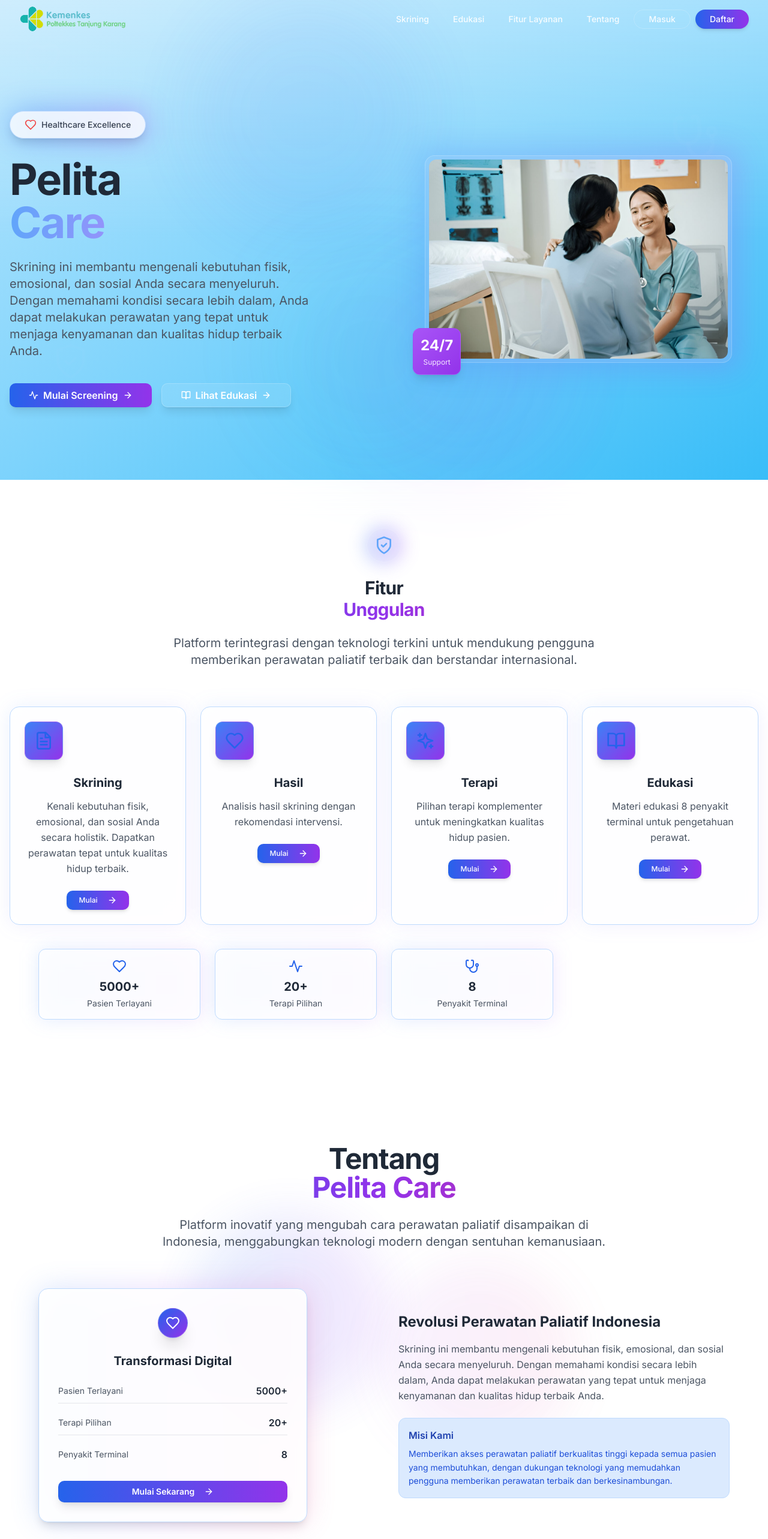
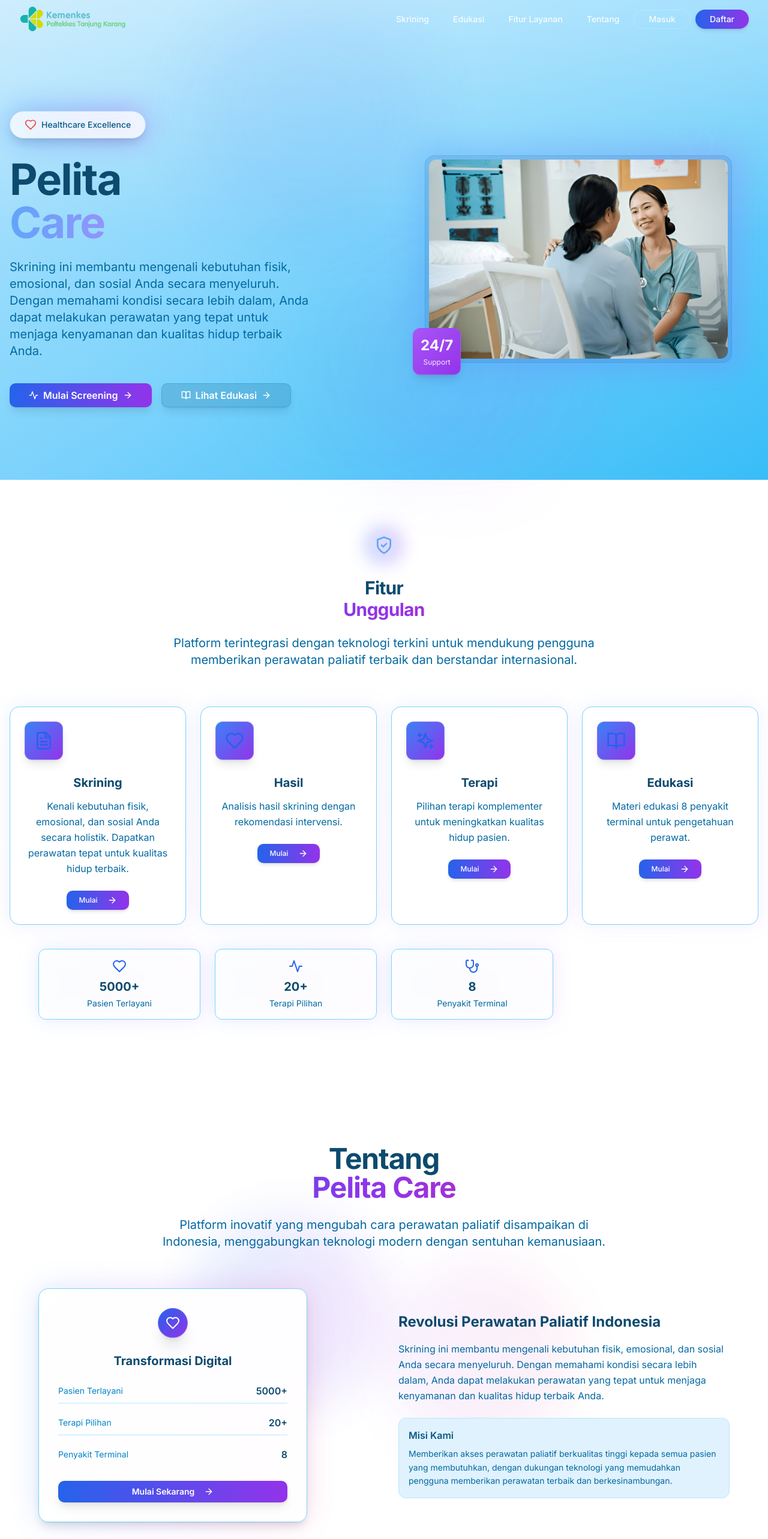
Before and after one commit to aryasetiap/paliatif-care-web, a Next.js app: page / in a window 1280 px wide. Shown: the top 2566 px of the page at 60% size. Built offline with nearby package versions, Linux system fonts and the light colour scheme.

Commit message:
Penyesesuaian warna homepage

```diff
--- a/src/app/page.tsx
+++ b/src/app/page.tsx
@@ -153,7 +153,7 @@
               initial={{ opacity: 0, x: -50 }}
               animate={leftSectionInView ? { opacity: 1, x: 0 } : { opacity: 0, x: -50 }}
               transition={{ duration: 0.8, ease: 'easeOut' }}
-              className="text-gray-800 lg:text-left text-center gpu-accelerated"
+              className="text-sky-900 lg:text-left text-center gpu-accelerated"
             >
               {/* Modern Healthcare Badge */}
               <motion.div
@@ -166,7 +166,7 @@
                   <div className="absolute inset-0 bg-gradient-to-r from-blue-500 to-purple-500 rounded-full blur-xl opacity-50 animate-pulse"></div>
                   <div className="relative bg-white/80 backdrop-blur-md border border-blue-200 rounded-full px-6 py-3 flex items-center space-x-2 shadow-lg">
                     <Heart className="h-5 w-5 text-red-500" />
-                    <span className="text-sm font-medium text-gray-700">Healthcare Excellence</span>
+                    <span className="text-sm font-medium text-sky-800">Healthcare Excellence</span>
                   </div>
                 </div>
               </motion.div>
@@ -179,7 +179,7 @@
                   transition={{ duration: 0.8, delay: 0.4, ease: 'easeOut' }}
                   className="text-4xl md:text-6xl lg:text-7xl font-bold tracking-tight leading-tight"
                 >
-                  <span className="text-gray-800">Pelita</span>
+                  <span className="text-sky-900">Pelita</span>
                   <span className="block text-transparent bg-clip-text bg-gradient-to-r from-blue-400 via-purple-400 to-pink-400">
                     Care
                   </span>
@@ -191,7 +191,7 @@
                   transition={{ duration: 0.8, delay: 0.6, ease: 'easeOut' }}
                   className="space-y-4"
                 >
-                  <p className="text-lg md:text-xl text-gray-600 leading-relaxed max-w-lg mx-auto lg:mx-0">
+                  <p className="text-lg md:text-xl text-sky-700 leading-relaxed max-w-lg mx-auto lg:mx-0">
                     Skrining ini membantu mengenali kebutuhan fisik, emosional, dan sosial Anda
                     secara menyeluruh. Dengan memahami kondisi secara lebih dalam, Anda dapat
                     melakukan perawatan yang tepat untuk menjaga kenyamanan dan kualitas hidup
@@ -224,7 +224,7 @@
 
                 <Button
                   size="lg"
-                  className="relative bg-white/10 backdrop-blur-md border border-white/20 text-white hover:bg-white/20 shadow-lg hover:shadow-white/10 transform hover:scale-105 transition-all duration-300 px-8 py-4 text-base font-semibold w-full sm:w-auto group"
+                  className="relative bg-sky-800/20 backdrop-blur-md border border-sky-600/30 text-white hover:bg-sky-800/30 shadow-lg hover:shadow-sky-800/20 transform hover:scale-105 transition-all duration-300 px-8 py-4 text-base font-semibold w-full sm:w-auto group"
                   asChild
                 >
                   <Link href="/edukasi">
@@ -257,7 +257,7 @@
                   className="relative"
                 >
                   <div className="absolute -inset-3 bg-gradient-to-r from-blue-500 to-purple-500 rounded-2xl blur-xl opacity-20 animate-pulse"></div>
-                  <div className="relative bg-white/10 backdrop-blur-md border border-white/20 rounded-2xl p-1.5">
+                  <div className="relative bg-sky-800/10 backdrop-blur-md border border-sky-600/20 rounded-2xl p-1.5">
                     <Image
                       src="/assets/hero-image.jpg"
                       alt="Healthcare Professional with Patient"
@@ -323,12 +323,12 @@
             </motion.div>
 
             <h2 className="text-xl md:text-2xl lg:text-3xl font-bold mb-6 tracking-tight leading-tight">
-              <span className="text-gray-800">Fitur</span>
+              <span className="text-sky-900">Fitur</span>
               <span className="block text-transparent bg-clip-text bg-gradient-to-r from-blue-600 via-purple-600 to-pink-600">
                 Unggulan
               </span>
             </h2>
-            <p className="text-lg md:text-xl text-gray-600 max-w-3xl mx-auto leading-relaxed">
+            <p className="text-lg md:text-xl text-sky-700 max-w-3xl mx-auto leading-relaxed">
               Platform terintegrasi dengan teknologi terkini untuk mendukung pengguna memberikan
               perawatan paliatif terbaik dan berstandar internasional.
             </p>
@@ -352,7 +352,7 @@
                     <div className="absolute inset-0 bg-gradient-to-br from-blue-500/10 to-purple-500/10 rounded-2xl blur-lg group-hover:blur-xl transition-all duration-500"></div>
 
                     {/* Card Content */}
-                    <div className="relative h-full bg-white/90 backdrop-blur-lg border border-blue-200 rounded-2xl p-6 hover:bg-white hover:shadow-xl transition-all duration-500 hover:scale-105">
+                    <div className="relative h-full bg-white/95 backdrop-blur-lg border border-sky-300 rounded-2xl p-6 hover:bg-white hover:shadow-xl hover:shadow-sky-500/20 transition-all duration-500 hover:scale-105">
                       {/* Icon Container */}
                       <motion.div
                         whileHover={{ scale: 1.05, rotate: 3 }}
@@ -363,12 +363,12 @@
                       </motion.div>
 
                       {/* Title */}
-                      <h3 className="text-xl font-bold text-gray-800 mb-3 text-center group-hover:text-blue-600 transition-colors duration-300">
+                      <h3 className="text-xl font-bold text-sky-900 mb-3 text-center group-hover:text-blue-600 transition-colors duration-300">
                         {feature.title}
                       </h3>
 
                       {/* Description */}
-                      <p className="text-gray-600 leading-relaxed mb-6 text-center">
+                      <p className="text-sky-700 leading-relaxed mb-6 text-center">
                         {feature.description}
                       </p>
 
@@ -412,10 +412,10 @@
               >
                 <div className="group relative">
                   <div className="absolute inset-0 bg-gradient-to-r from-blue-500/15 to-purple-500/15 rounded-xl blur-lg group-hover:blur-xl transition-all duration-300"></div>
-                  <div className="relative bg-white/80 backdrop-blur-lg border border-blue-200 rounded-xl p-3 sm:p-4 hover:bg-white hover:shadow-lg transition-all duration-300">
+                  <div className="relative bg-white/85 backdrop-blur-lg border border-sky-300 rounded-xl p-3 sm:p-4 hover:bg-white hover:shadow-lg hover:shadow-sky-500/20 transition-all duration-300">
                     <Icon className="h-5 w-5 sm:h-6 sm:w-6 mx-auto mb-2 text-blue-600 group-hover:scale-110 transition-transform duration-300" />
-                    <div className="text-lg sm:text-xl font-bold text-gray-800 mb-1">{stat.value}</div>
-                    <div className="text-xs sm:text-sm text-gray-600">{stat.label}</div>
+                    <div className="text-lg sm:text-xl font-bold text-sky-900 mb-1">{stat.value}</div>
+                    <div className="text-xs sm:text-sm text-sky-700">{stat.label}</div>
                   </div>
                 </div>
               </motion.div>
@@ -443,12 +443,12 @@
             {/* Section Header */}
             <div className="text-center mb-16">
               <h2 className="text-3xl md:text-4xl lg:text-5xl font-bold tracking-tight leading-tight mb-6">
-                <span className="text-gray-800">Tentang</span>
+                <span className="text-sky-900">Tentang</span>
                 <span className="block text-transparent bg-clip-text bg-gradient-to-r from-blue-600 via-purple-600 to-pink-600">
                   Pelita Care
                 </span>
               </h2>
-              <p className="text-lg md:text-xl text-gray-600 max-w-3xl mx-auto leading-relaxed">
+              <p className="text-lg md:text-xl text-sky-700 max-w-3xl mx-auto leading-relaxed">
                 Platform inovatif yang mengubah cara perawatan paliatif disampaikan di Indonesia,
                 menggabungkan teknologi modern dengan sentuhan kemanusiaan.
               </p>
@@ -469,7 +469,7 @@
                   <div className="absolute inset-0 bg-gradient-to-r from-blue-500 via-purple-500 to-pink-500 rounded-2xl blur-xl opacity-20"></div>
 
                   {/* Card Content */}
-                  <div className="relative bg-white/90 backdrop-blur-md border border-blue-200 rounded-2xl p-6 md:p-8 text-center shadow-lg">
+                  <div className="relative bg-white/95 backdrop-blur-md border border-sky-300 rounded-2xl p-6 md:p-8 text-center shadow-lg">
                     {/* Icon with Animation */}
                     <motion.div
                       animate={{
@@ -490,21 +490,21 @@
                     </motion.div>
 
                     {/* Card Title */}
-                    <h3 className="text-xl font-bold text-gray-800 mb-4">Transformasi Digital</h3>
+                    <h3 className="text-xl font-bold text-sky-900 mb-4">Transformasi Digital</h3>
 
                     {/* Key Stats */}
                     <div className="space-y-3 mb-6">
-                      <div className="flex justify-between items-center py-2 border-b border-gray-200">
-                        <span className="text-gray-600 text-sm">Pasien Terlayani</span>
-                        <span className="text-gray-800 font-semibold">5000+</span>
+                      <div className="flex justify-between items-center py-2 border-b border-sky-200">
+                        <span className="text-sky-600 text-sm">Pasien Terlayani</span>
+                        <span className="text-sky-900 font-semibold">5000+</span>
                       </div>
-                      <div className="flex justify-between items-center py-2 border-b border-gray-200">
-                        <span className="text-gray-600 text-sm">Terapi Pilihan</span>
-                        <span className="text-gray-800 font-semibold">20+</span>
+                      <div className="flex justify-between items-center py-2 border-b border-sky-200">
+                        <span className="text-sky-600 text-sm">Terapi Pilihan</span>
+                        <span className="text-sky-900 font-semibold">20+</span>
                       </div>
                       <div className="flex justify-between items-center py-2">
-                        <span className="text-gray-600 text-sm">Penyakit Terminal</span>
-                        <span className="text-gray-800 font-semibold">8</span>
+                        <span className="text-sky-600 text-sm">Penyakit Terminal</span>
+                        <span className="text-sky-900 font-semibold">8</span>
                       </div>
                     </div>
 
@@ -533,10 +533,10 @@
                 <div className="space-y-6">
                   {/* Main Description */}
                   <div>
-                    <h3 className="text-2xl font-bold text-gray-800 mb-4">
+                    <h3 className="text-2xl font-bold text-sky-900 mb-4">
                       Revolusi Perawatan Paliatif Indonesia
                     </h3>
-                    <p className="text-gray-600 leading-relaxed">
+                    <p className="text-sky-700 leading-relaxed">
                       Skrining ini membantu mengenali kebutuhan fisik, emosional, dan sosial Anda
                       secara menyeluruh. Dengan memahami kondisi secara lebih dalam, Anda dapat
                       melakukan perawatan yang tepat untuk menjaga kenyamanan dan kualitas hidup
@@ -545,9 +545,9 @@
                   </div>
 
                   {/* Mission Statement */}
-                  <div className="bg-blue-100 border border-blue-200 rounded-xl p-4">
-                    <h4 className="text-blue-800 font-semibold mb-2">Misi Kami</h4>
-                    <p className="text-blue-700 text-sm leading-relaxed">
+                  <div className="bg-sky-100 border border-sky-200 rounded-xl p-4">
+                    <h4 className="text-sky-800 font-semibold mb-2">Misi Kami</h4>
+                    <p className="text-sky-700 text-sm leading-relaxed">
                       Memberikan akses perawatan paliatif berkualitas tinggi kepada semua pasien
                       yang membutuhkan, dengan dukungan teknologi yang memudahkan pengguna
                       memberikan perawatan terbaik dan berkesinambungan.
```
Also changed, not shown: src/components/layout/footer.tsx (+13 -13 lines).
